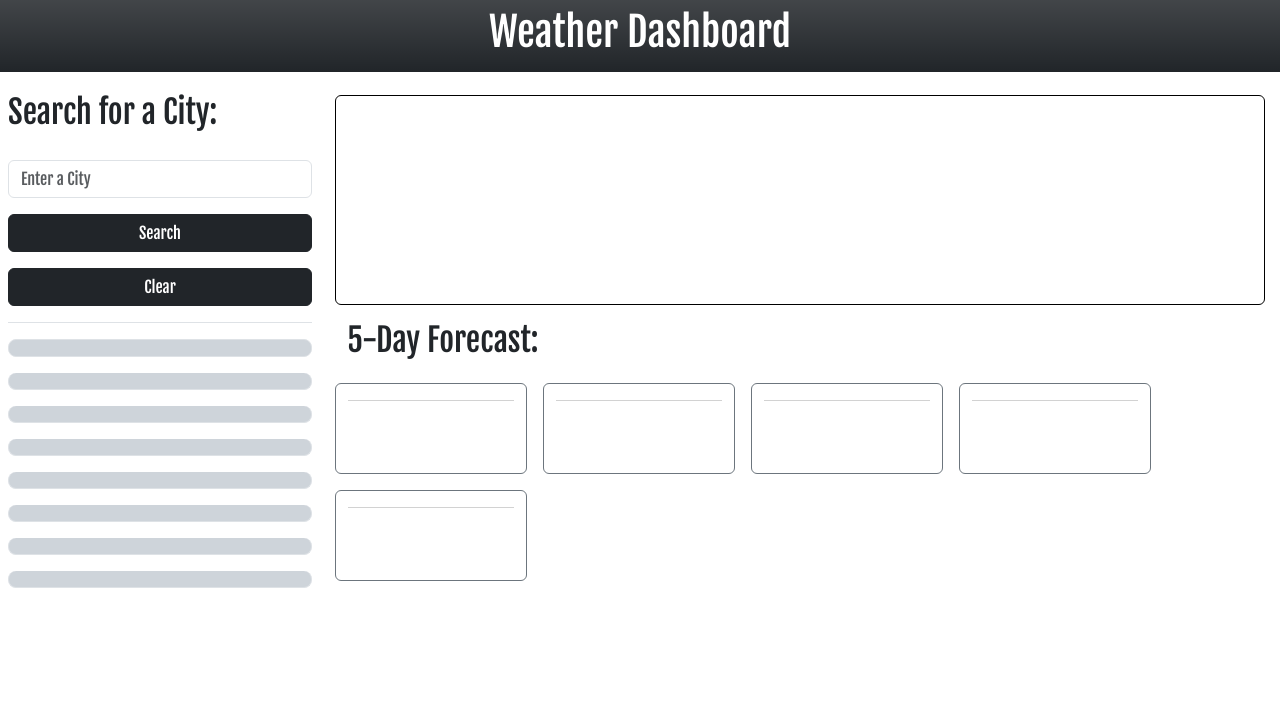
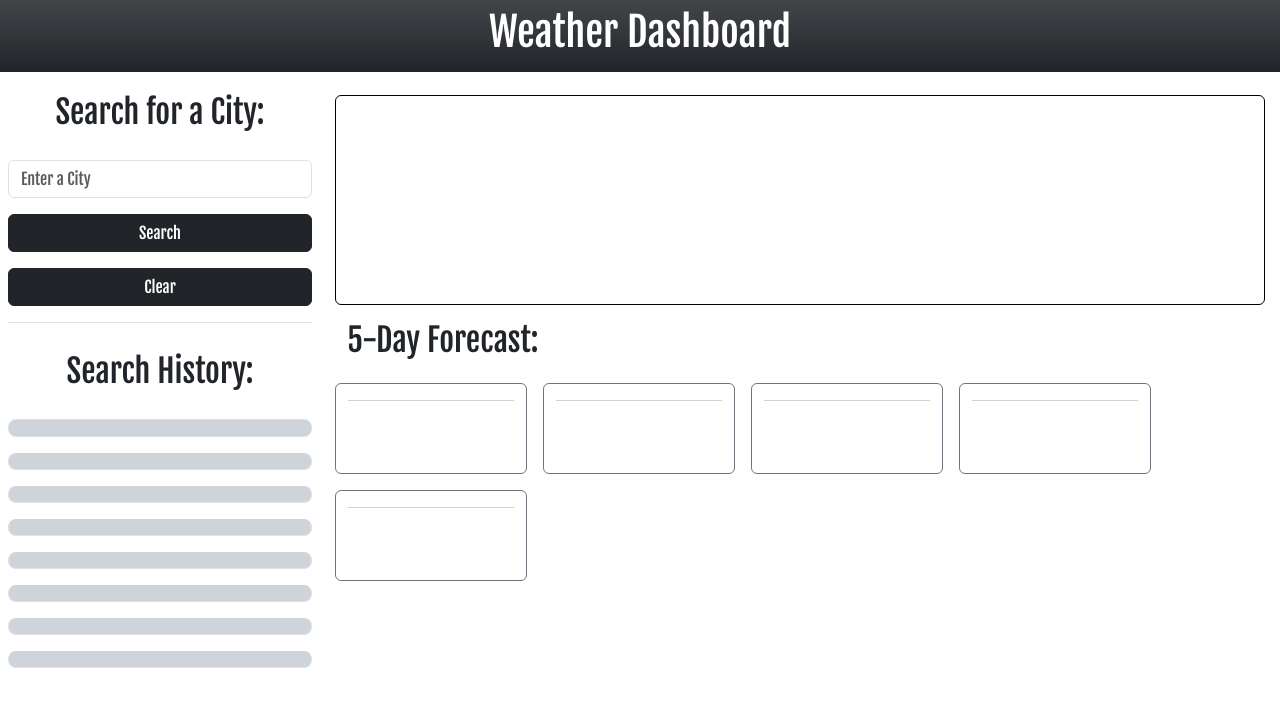
Before and after one commit to Jalzu1007/weather-dashboard, a plain HTML site: page index.html in a window 1280 px wide. Drawn offline with nearby package versions, Linux system fonts and the light colour scheme.

Commit message:
HTML update

```diff
--- a/assets/css/style.css
+++ b/assets/css/style.css
@@ -1,5 +1,8 @@
 * {
     font-family: 'Fjalla One', sans-serif;
+    box-sizing: border-box;
+    padding: 0;
+    margin: 0;
 }
 
 main {
--- a/index.html
+++ b/index.html
@@ -30,12 +30,13 @@
         <!--Adding search button and text input-->
         <aside class="card w-25 p-2 border-0">
             <div class="mb-3 d-grid gap-3">
-                <label for="formGroupExampleInput" class="form-label fs-2 pt-2">Search for a City:</label>
+                <label for="formGroupExampleInput" class="form-label fs-2 pt-2 text-center">Search for a City:</label>
                 <input type="text" class="form-control" id="search-value" placeholder="Enter a City">
                 <button class="btn btn-dark" type="button" id="search-button">Search</button>
                 <button class="btn btn-dark" type="button" id="clear-history">Clear</button>
                 <!--Search history of cities-->
                 <ul id="history-list" class="list-group d-grid gap-3 text-center border-top pt-3 rounded-0">
+                    <label for="formGroupExampleInput" class="form-label fs-2 pt-2">Search History:</label>
                     <li id="city-1" class="list-group-item list-group-item-action bg-dark-subtle rounded-3"></li>
                     <li id="city-2"class="list-group-item list-group-item-action bg-dark-subtle rounded-3"></li>
                     <li id="city-3"class="list-group-item list-group-item-action bg-dark-subtle rounded-3"></li>
```
